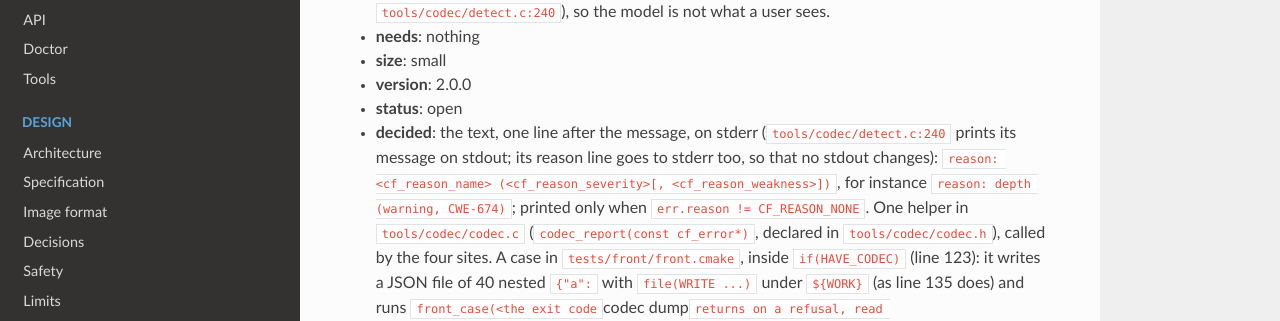
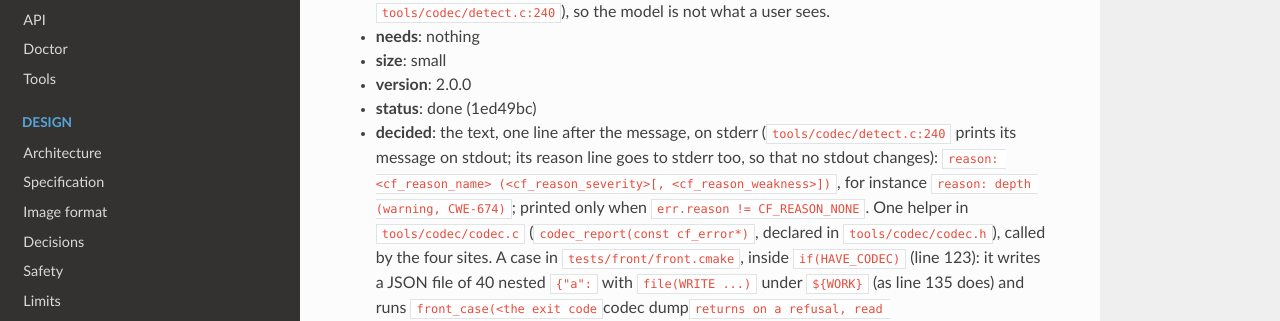
Before and after one commit to develooper1994/configforge, an MkDocs documentation site: the page built from docs/plan/K-correctness.md, in a window 1280 px wide and 900 px high, scrolled down 23272 px. Shown: the part 159-480 px from the top of the window. Built offline with MkDocs 1.6.1, drawn with Linux system fonts in a browser that asks for light colours.

Commit message:
Plan: K-6b done (1ed49bc)
Co-Authored-By: Claude Opus 5.5 <noreply@anthropic.com>

```diff
--- a/docs/plan/K-correctness.md
+++ b/docs/plan/K-correctness.md
@@ -408,7 +408,7 @@ choices these cards left open were decided on 2026-11-27; D-138
 * **needs**: nothing
 * **size**: small
 * **version**: 2.0.0
-* **status**: open
+* **status**: done (1ed49bc)
 * **decided**: the text, one line after the message, on stderr (`tools/codec/detect.c:240` prints its message on stdout; its reason line goes to stderr too, so that no stdout changes): `  reason: <cf_reason_name> (<cf_reason_severity>[, <cf_reason_weakness>])`, for instance `  reason: depth (warning, CWE-674)`; printed only when `err.reason != CF_REASON_NONE`. One helper in `tools/codec/codec.c` (`codec_report(const cf_error*)`, declared in `tools/codec/codec.h`), called by the four sites. A case in `tests/front/front.cmake`, inside `if(HAVE_CODEC)` (line 123): it writes a JSON file of 40 nested `{"a":` with `file(WRITE ...)` under `${WORK}` (as line 135 does) and runs `front_case(<the exit code `codec dump` returns on a refusal, read from `tools/codec/dump.c`> - "reason: depth" codec dump <file>)`.
 * **Decided** (whether the line is printed always or only with a flag): always. stderr's text is not a documented interface (`docs/Tools.md` documents exit codes and stdout) and a second line is read by a person; the project treats the message text as free (D-107: a user filters by code and not by message text is the point, D-223 point 2: the code, the place and the reason are the error), and a flag nobody passes defeats the aim. **Rejected**: only with `--reason` (a flag nobody passes).
 * **files**: `tools/codec/codec.c`, `tools/codec/codec.h`, `tools/codec/dump.c`, `tools/codec/recode.c`, `tools/codec/detect.c`, `tests/front/front.cmake`; last: `docs/Tools.md`, `CHANGELOG.md`, `docs/Roadmap.md`.
```
Also changed, not shown: docs/Plan.md (+1 -1 lines).
